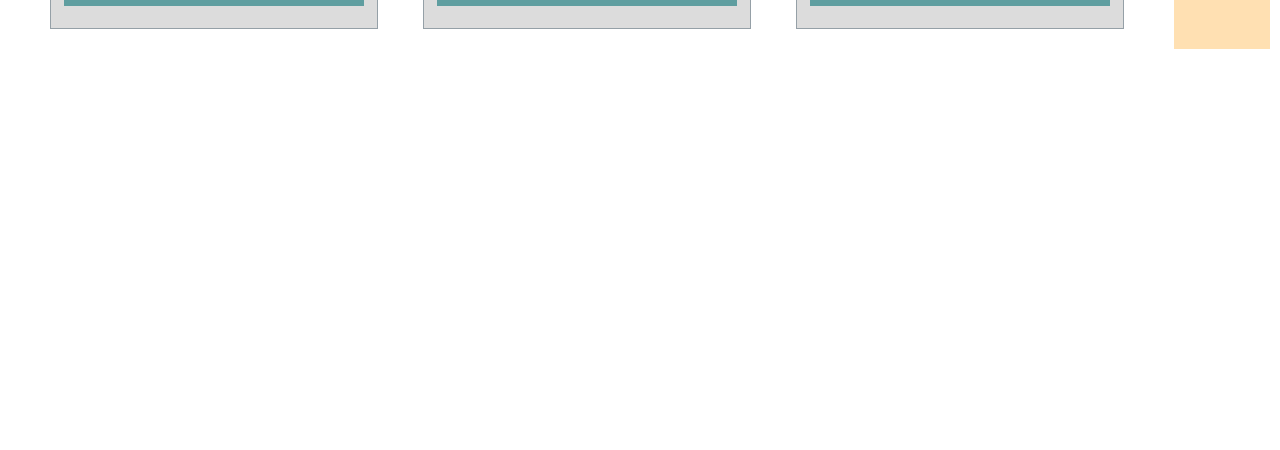
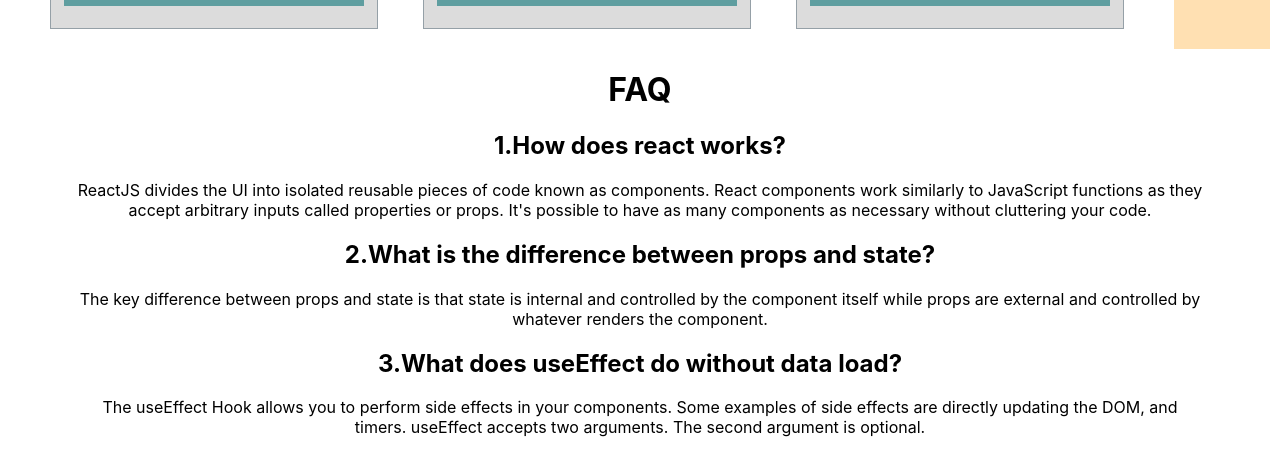
Before and after one commit to mdshimul101/try-code, a React (Create React App) app: page / in a window 1280 px wide. Shown: the part 1096-1546 px from the top of the page. Before the commit the page ends 1145 px from the top, so only its background shows below. Built offline with nearby package versions, Linux system fonts and the light colour scheme.

Commit message:
FAQ added

```diff
--- a/package.json
+++ b/package.json
@@ -12,6 +12,7 @@
     "react": "^18.2.0",
     "react-dom": "^18.2.0",
     "react-scripts": "5.0.1",
+    "react-toastify": "^9.0.8",
     "web-vitals": "^2.1.4"
   },
   "scripts": {
--- a/src/App.js
+++ b/src/App.js
@@ -1,12 +1,14 @@
 
 import './App.css';
 import Activity from './components/Activity/Activity';
+import Faq from './components/Faq/Faq';
 function App() {
   return (
     <div>
 
       <Activity>
       </Activity>
+      <Faq></Faq>
     </div>
   );
 }
--- a/src/components/Activity/Activity.css
+++ b/src/components/Activity/Activity.css
@@ -31,7 +31,7 @@
 @media screen and (max-width: 600px) {
     .activity-container {
         grid-template-columns: 1fr;
-        width: 90%;
+        width: 100%;
         margin: auto;
 
     }
--- a/src/components/Activity/Activity.js
+++ b/src/components/Activity/Activity.js
@@ -1,16 +1,22 @@
 import React, { useEffect, useState } from 'react';
 import Header from '../Header/Header';
+import Info from '../Info/Info';
 
 import Language from '../Language/Language';
 import './Activity.css';
 const Activity = () => {
     const [activities, setActivities] = useState([]);
+    const [info, setInfo] = useState([]);
 
     useEffect(() => {
         fetch('data.json')
             .then(res => res.json())
             .then(data => setActivities(data))
     }, [])
+    const handleAddToList = (activity) => {
+        const newInfo = [...info, activity];
+        setInfo(newInfo);
+    }
     return (
         <div className='activity-container'>
             <div>
@@ -19,13 +25,11 @@ const Activity = () => {
 
                     {
                         activities.map(language => <Language key={language.id}
-                            language={language}></Language>)
+                            language={language} handleAddToList={handleAddToList}></Language>)
                     }
                 </div>
             </div>
-            <div className="info-container">
-                <p>Personal Info</p>
-            </div>
+            <Info info={info}> </Info>
 
         </div>
 
--- /dev/null
+++ b/src/components/Faq/Faq.css
@@ -0,0 +1,6 @@
+.text {
+    text-align: center;
+    margin-bottom: 30px;
+    width: 90%;
+    margin: auto;
+}
--- /dev/null
+++ b/src/components/Faq/Faq.js
@@ -0,0 +1,22 @@
+import React from 'react';
+import './Faq.css'
+
+const Faq = () => {
+    return (
+        <div className='text'>
+            <h1>FAQ</h1>
+            <div>
+                <h2>1.How does react works?</h2>
+                <p>ReactJS divides the UI into isolated reusable pieces of code known as components. React components work similarly to JavaScript functions as they accept arbitrary inputs called properties or props. It's possible to have as many components as necessary without cluttering your code. </p>
+                <h2>2.What is the difference between props and state?<br /></h2>
+                <p>The key difference between props and state is that state is internal and controlled by the component itself while props are external and controlled by whatever renders the component.</p>
+                <h2>3.What does useEffect do without data load?</h2>
+                <p>The useEffect Hook allows you to perform side effects in your components. Some examples of side effects are
+                    directly updating  the DOM, and  <br /> timers. useEffect accepts two arguments. The second argument is optional.</p>
+            </div>
+
+        </div>
+    );
+};
+
+export default Faq;
--- /dev/null
+++ b/src/components/Info/Info.css
@@ -0,0 +1,7 @@
+@media screen and (max-width: 600px) {
+
+    .info-container {
+        width: 90%;
+        margin: auto;
+    }
+}
--- /dev/null
+++ b/src/components/Info/Info.js
@@ -0,0 +1,12 @@
+import React from 'react';
+import './Info.css'
+
+const Info = () => {
+    return (
+        <div className="info-container">
+            <p>Personal Info</p>
+        </div>
+    );
+};
+
+export default Info;
```
Also changed, not shown: 1 other file (tests, documents, lock files or other folders).
